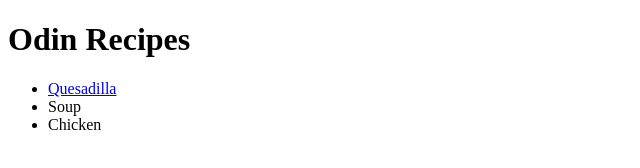
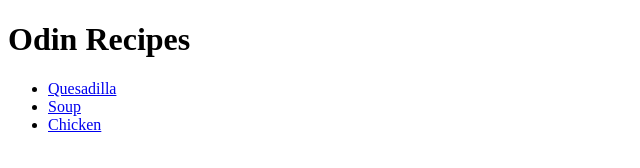
Before and after one commit to nebsnave/odin-recipes, a plain HTML site: page index.html in a window 1280 px wide. Shown: the full height of the page, 0-640 px from the left. Drawn offline with Linux system fonts and the light colour scheme.

Commit message:
Fix links on homepage

```diff
--- a/index.html
+++ b/index.html
@@ -10,8 +10,8 @@
     <h1>Odin Recipes</h1>
     <ul>
     <li><a href="./recipes/quesadilla.html">Quesadilla</a></li>
-    <li><a href="./recipes/soup.html"></a>Soup</li>
-    <li><a href="./recipes/chicken.html"></a>Chicken</li>
+    <li><a href="./recipes/soup.html">Soup</a></li>
+    <li><a href="./recipes/chicken.html">Chicken</a></li>
     </ul>
 </body>
 </html>
```
